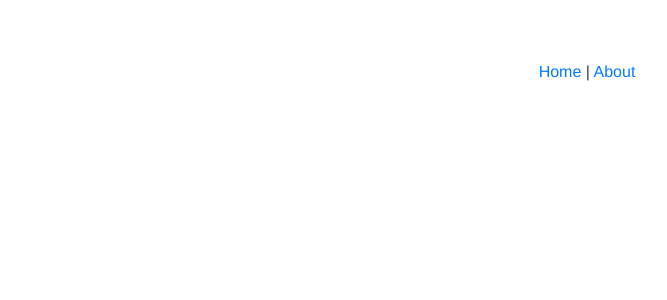
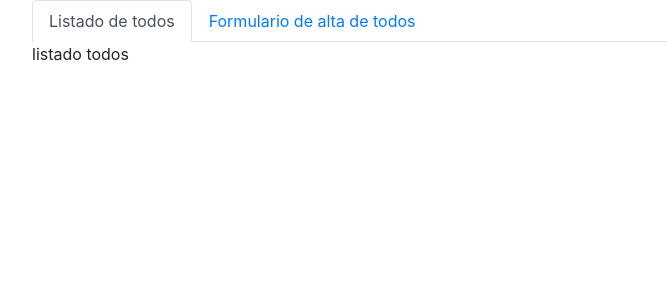
Before and after one commit to jparrot92/vue-crud-todo, a Vue app: page /#/todos in a window 1280 px wide. Shown: the top 300 px of the page, without its empty margins (53-720 px from the left). Built offline with nearby package versions, Linux system fonts and the light colour scheme.

Commit message:
Vistas, rutas y modificar el componente APP con la nueva navegación

```diff
--- a/src/App.vue
+++ b/src/App.vue
@@ -1,19 +1,15 @@
 <template>
   <div id="app">
-    <div id="nav">
-      <router-link to="/">Home</router-link> |
-      <router-link to="/about">About</router-link>
-    </div>
-    <router-view/>
+    <b-container>
+      <b-nav tabs>
+        <b-nav-item exact exact-active-class="active" to="/todos">
+          Listado de todos
+        </b-nav-item>
+        <b-nav-item exact exact-active-class="active" to="/todos/create">
+          Formulario de alta de todos
+        </b-nav-item>
+      </b-nav>
+      <router-view/>
+    </b-container>
   </div>
 </template>
-
-<style lang="stylus">
-#app
-  font-family Avenir, Helvetica, Arial, sans-serif
-  -webkit-font-smoothing antialiased
-  -moz-osx-font-smoothing grayscale
-  text-align center
-  color #2c3e50
-  margin-top 60px
-</style>
--- a/src/router/index.js
+++ b/src/router/index.js
@@ -1,22 +1,28 @@
 import Vue from 'vue';
 import VueRouter from 'vue-router';
-import Home from '../views/Home.vue';
 
 Vue.use(VueRouter);
 
 const routes = [
   {
     path: '/',
-    name: 'Home',
-    component: Home,
+    name: 'home',
+    redirect: '/todos',
   },
   {
-    path: '/about',
-    name: 'About',
-    // route level code-splitting
-    // this generates a separate chunk (about.[hash].js) for this route
-    // which is lazy-loaded when the route is visited.
-    component: () => import(/* webpackChunkName: "about" */ '../views/About.vue'),
+    path: '/todos',
+    name: 'todos',
+    component: () => import(/* webpackChunkName: "todos" */ '../views/Todos.vue'),
+  },
+  {
+    path: '/todos/create',
+    name: 'todos-create',
+    component: () => import(/* webpackChunkName: "todos-create" */ '../views/TodoCreate.vue'),
+  },
+  {
+    path: '/todos/:id/update',
+    name: 'todos-update',
+    component: () => import(/* webpackChunkName: "todos-update" */ '../views/TodoUpdate.vue'),
   },
 ];
 
--- a/src/views/About.vue
+++ /dev/null
@@ -1,5 +0,0 @@
-<template>
-  <div class="about">
-    <h1>This is an about page</h1>
-  </div>
-</template>
--- a/src/views/Home.vue
+++ /dev/null
@@ -1,13 +0,0 @@
-<template>
-  <div class="home">
-    <img alt="Vue logo" src="../assets/logo.png">
-  </div>
-</template>
-
-<script>
-// @ is an alias to /src
-
-export default {
-  name: 'Home',
-};
-</script>
--- /dev/null
+++ b/src/views/TodoCreate.vue
@@ -0,0 +1,5 @@
+<template>
+  <div>
+    todo create
+  </div>
+</template>
--- /dev/null
+++ b/src/views/Todos.vue
@@ -0,0 +1,5 @@
+<template>
+  <div>
+    listado todos
+  </div>
+</template>
```
Also changed, not shown: src/views/TodoUpdate.vue (added).
